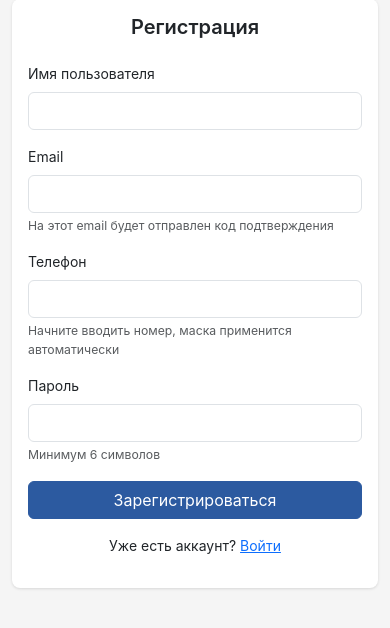
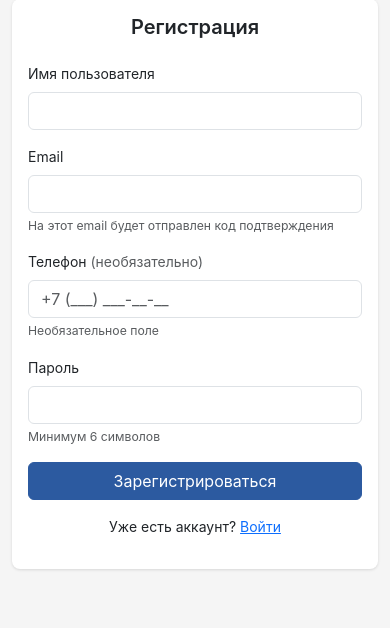
Before and after one commit to stiapanreha-dev/xbmc, a Flask app: page /auth/register in a window 390 px wide. Shown: the part 101-729 px from the top of the page. Run offline with Flask 3, Linux system fonts and the light colour scheme; data that the repository does not hold is empty; some libraries are stand-ins or nearby versions.

Commit message:
feat: disable phone verification
- Remove phone verification step after email verification
- Auto-confirm phone_verified flag after email confirmation
- Make phone field optional in registration form
- Remove phone verification check from login process
- Users can now login after email confirmation only

```diff
--- a/app/routes/auth.py
+++ b/app/routes/auth.py
@@ -12,11 +12,11 @@ def register():
     if request.method == 'POST':
         username = request.form.get('username')
         email = request.form.get('email')
-        phone = request.form.get('phone')
+        phone = request.form.get('phone', '').strip()  # Телефон опционален
         password = request.form.get('password')
 
-        if not username or not email or not phone or not password:
-            flash('Заполните все поля', 'danger')
+        if not username or not email or not password:
+            flash('Заполните обязательные поля (имя, email, пароль)', 'danger')
             return redirect(url_for('auth.register'))
 
         # Проверка длины пароля
@@ -81,13 +81,6 @@ def login():
                 session['pending_user_id'] = user.id
                 return redirect(url_for('auth.verify_email'))
 
-            # Проверяем верификацию телефона
-            if not user.phone_verified:
-                flash('Пожалуйста, подтвердите ваш телефон перед входом.', 'warning')
-                # Сохраняем user_id в сессии для верификации телефона
-                session['pending_user_id'] = user.id
-                return redirect(url_for('auth.verify_phone'))
-
             login_user(user)
             flash('Вход выполнен успешно!', 'success')
             return redirect(url_for('main.index'))
@@ -130,12 +123,15 @@ def verify_email():
         if verification.is_valid(code):
             # Код правильный!
             user.email_verified = True
+            user.phone_verified = True  # Автоматически подтверждаем телефон
             verification.is_used = True
             db.session.commit()
 
-            flash('Email успешно подтвержден! Теперь подтвердите телефон.', 'success')
-            # Переходим к верификации телефона
-            return redirect(url_for('auth.verify_phone'))
+            # Очищаем сессию и логиним пользователя
+            session.pop('pending_user_id', None)
+            login_user(user)
+            flash('Email успешно подтвержден! Добро пожаловать!', 'success')
+            return redirect(url_for('main.index'))
         else:
             if verification.is_expired():
                 flash('Код истек. Запросите новый код.', 'warning')
--- a/templates/register.html
+++ b/templates/register.html
@@ -19,9 +19,9 @@
                         <div class="form-text">На этот email будет отправлен код подтверждения</div>
                     </div>
                     <div class="mb-3">
-                        <label for="phone" class="form-label">Телефон</label>
-                        <input type="tel" class="form-control" id="phone" name="phone" required>
-                        <div class="form-text">Начните вводить номер, маска применится автоматически</div>
+                        <label for="phone" class="form-label">Телефон <span class="text-muted">(необязательно)</span></label>
+                        <input type="tel" class="form-control" id="phone" name="phone" placeholder="+7 (___) ___-__-__">
+                        <div class="form-text">Необязательное поле</div>
                     </div>
                     <div class="mb-3">
                         <label for="password" class="form-label">Пароль</label>
```
